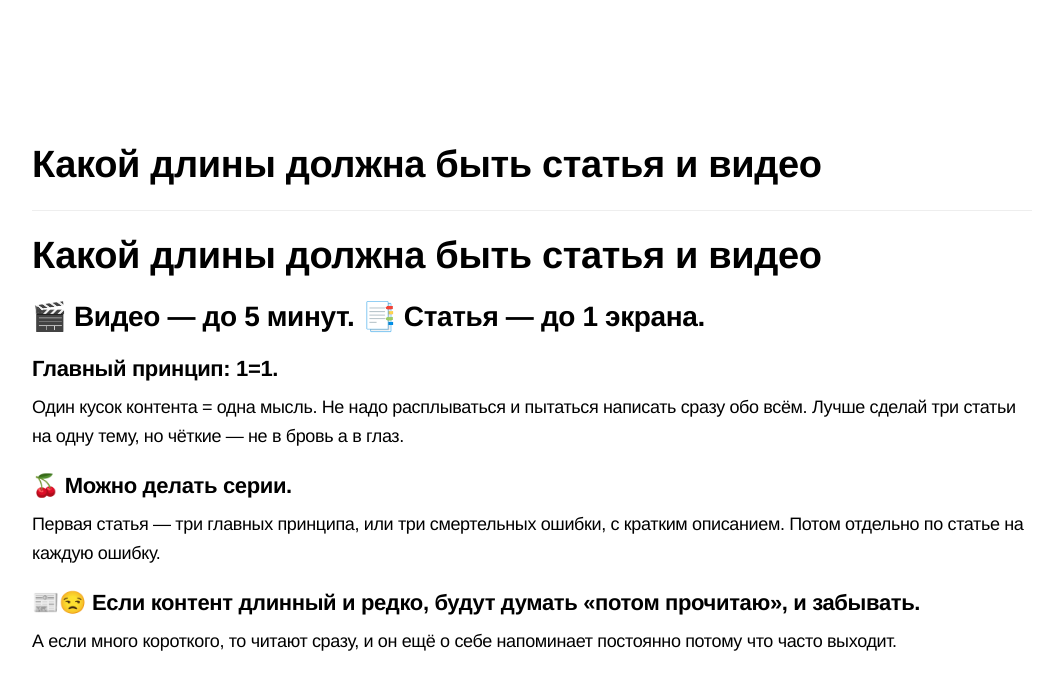
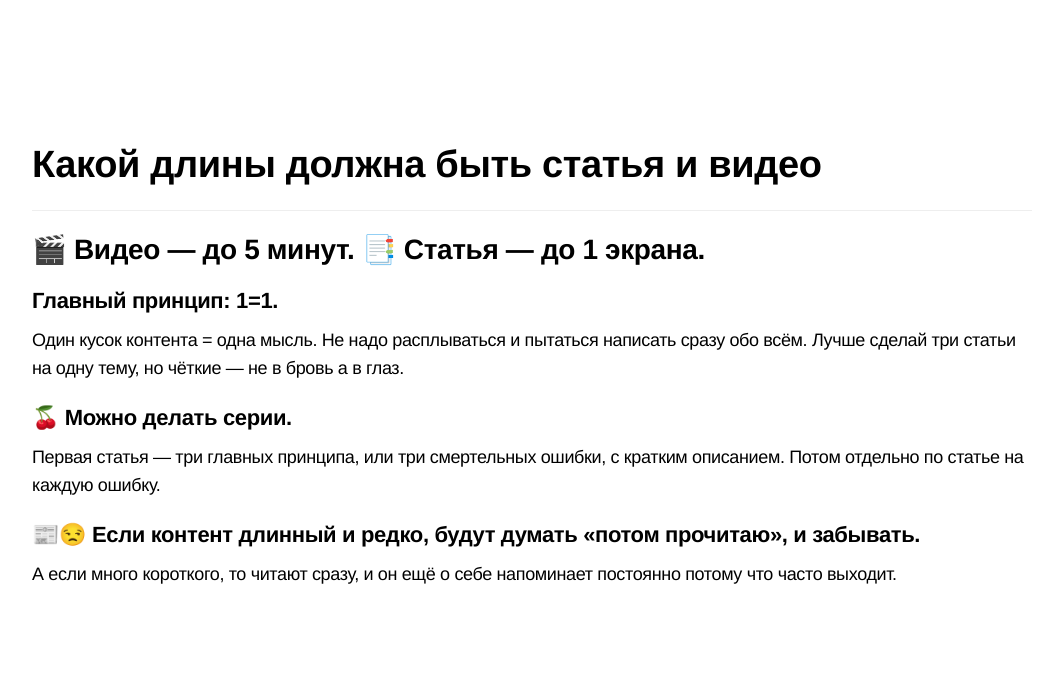
Before and after one commit to bz-icoach/bz-icoach.github.io, a Jekyll site: the page built from _posts/kak-sozdat-moshchnoe-soobshchestvo-postroit-lichnyy-brend/2018-01-16-kakoy-dliny-dolzhna-byt-statya-i-video.md, in a window 1280 px wide. Shown: the top 690 px of the page, without its empty margins (108-1171 px from the left). Built offline with Jekyll 4.4.1, drawn with Linux system fonts in a browser that asks for light colours; nearby versions of some CDN libraries.

Commit message:
Update 2018-01-16-kakoy-dliny-dolzhna-byt-statya-i-video.md

```diff
--- a/_posts/kak-sozdat-moshchnoe-soobshchestvo-postroit-lichnyy-brend/2018-01-16-kakoy-dliny-dolzhna-byt-statya-i-video.md
+++ b/_posts/kak-sozdat-moshchnoe-soobshchestvo-postroit-lichnyy-brend/2018-01-16-kakoy-dliny-dolzhna-byt-statya-i-video.md
@@ -2,8 +2,6 @@
 layout: post
 title: Какой длины должна быть статья и видео
 ---
-
-# Какой длины должна быть статья и видео
 
 ## 🎬 Видео — до 5 минут. 📑 Статья — до 1 экрана.
 
```
